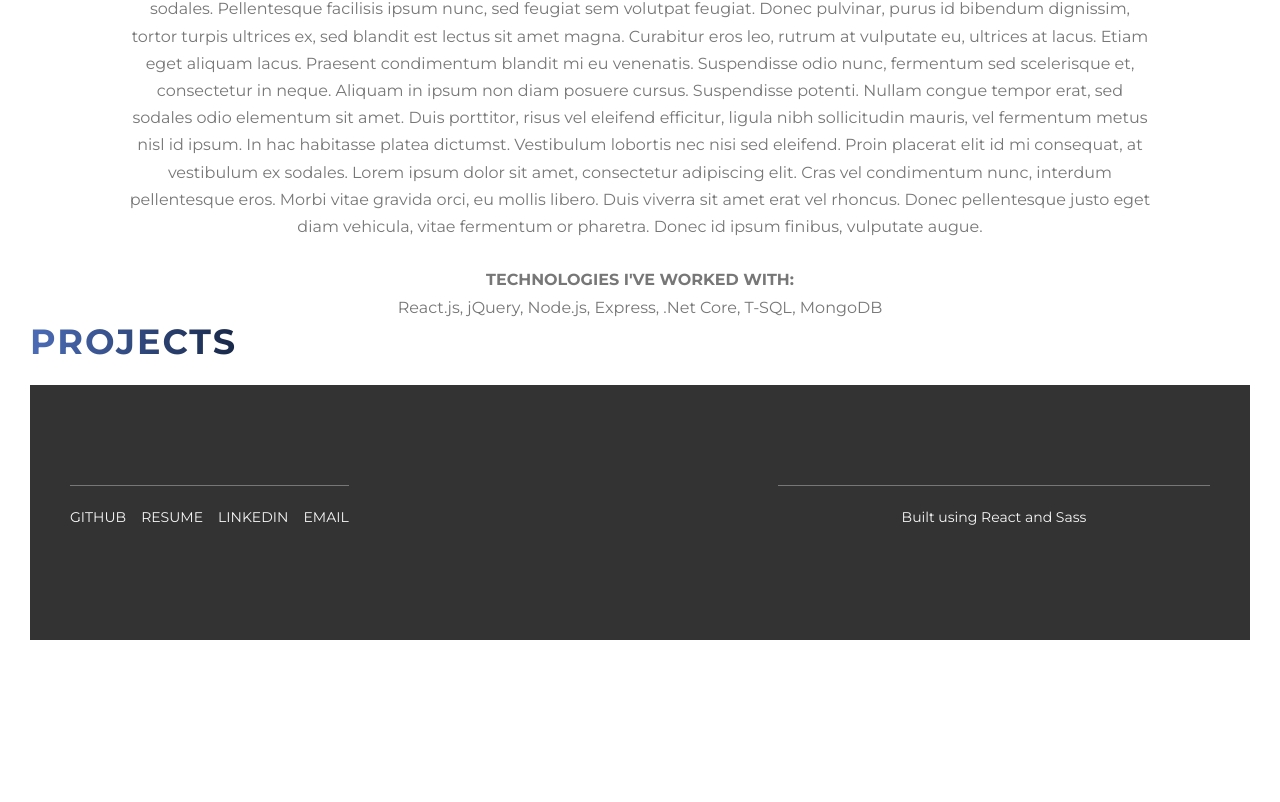
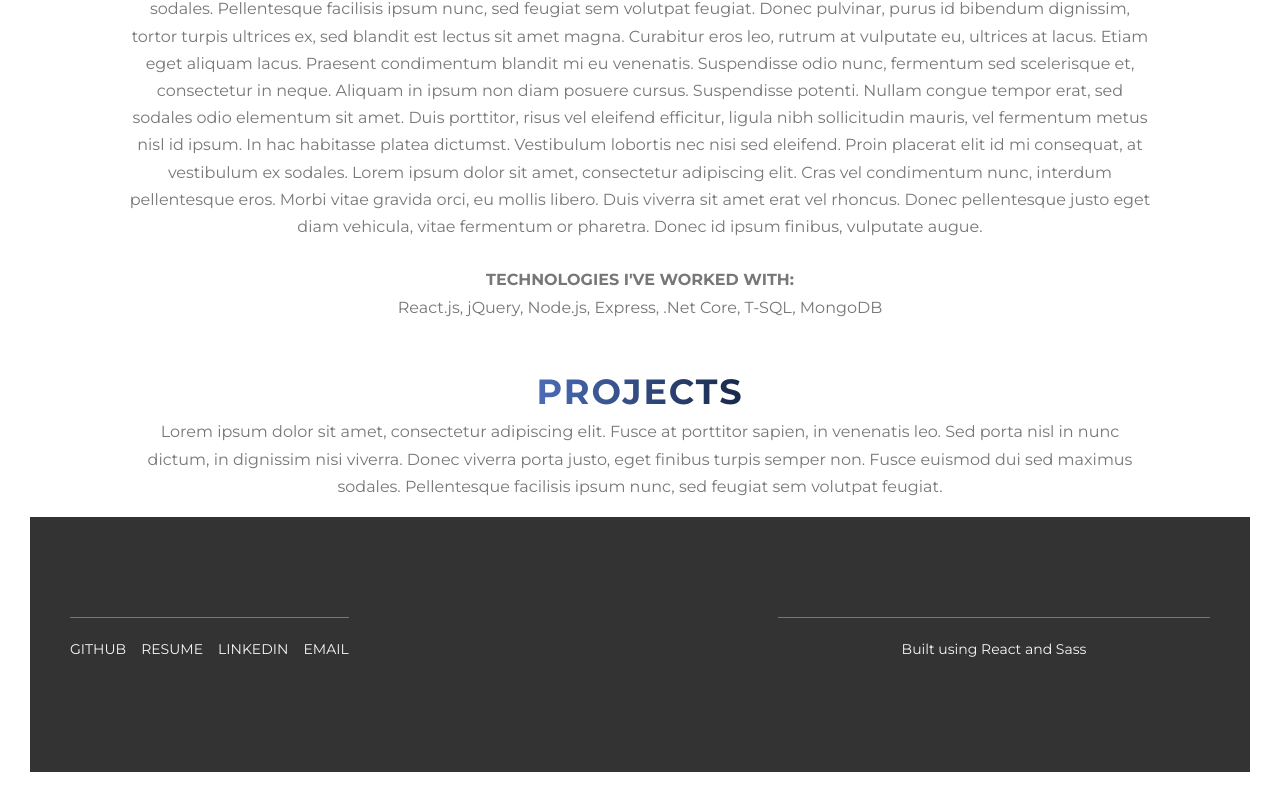
Before and after one commit to jacobbathan/jacobbio, a React (Create React App) app: page / in a window 1280 px wide. Shown: the part 896-1698 px from the top of the page. Before the commit the page ends 1566 px from the top, so only its background shows below. Built offline with nearby package versions, Linux system fonts and the light colour scheme.

Commit message:
added padding and stuff

```diff
--- a/src/components/dashboard/Projects.jsx
+++ b/src/components/dashboard/Projects.jsx
@@ -4,9 +4,25 @@ class Projects extends React.Component {
   render() {
     return (
       <React.Fragment>
-        <div className='u-center-text u-margin-bottom-big'>
-          <h2 className='heading-secondary'>Projects</h2>
-        </div>
+        <section className='section-about' style={{ marginTop: '5rem' }}>
+          <div className='u-center-text u-margin-bottom-big'>
+            <h2 className='heading-secondary'>Projects</h2>
+
+            <div className=''>
+              <div className='col-1-of-2'>
+                {/* <h3 className='heading-tertiary u-margin-bottom-small' /> */}
+                <p className='paragraph'>
+                  Lorem ipsum dolor sit amet, consectetur adipiscing elit. Fusce
+                  at porttitor sapien, in venenatis leo. Sed porta nisl in nunc
+                  dictum, in dignissim nisi viverra. Donec viverra porta justo,
+                  eget finibus turpis semper non. Fusce euismod dui sed maximus
+                  sodales. Pellentesque facilisis ipsum nunc, sed feugiat sem
+                  volutpat feugiat.
+                </p>
+              </div>
+            </div>
+          </div>
+        </section>
       </React.Fragment>
     );
   }
```
